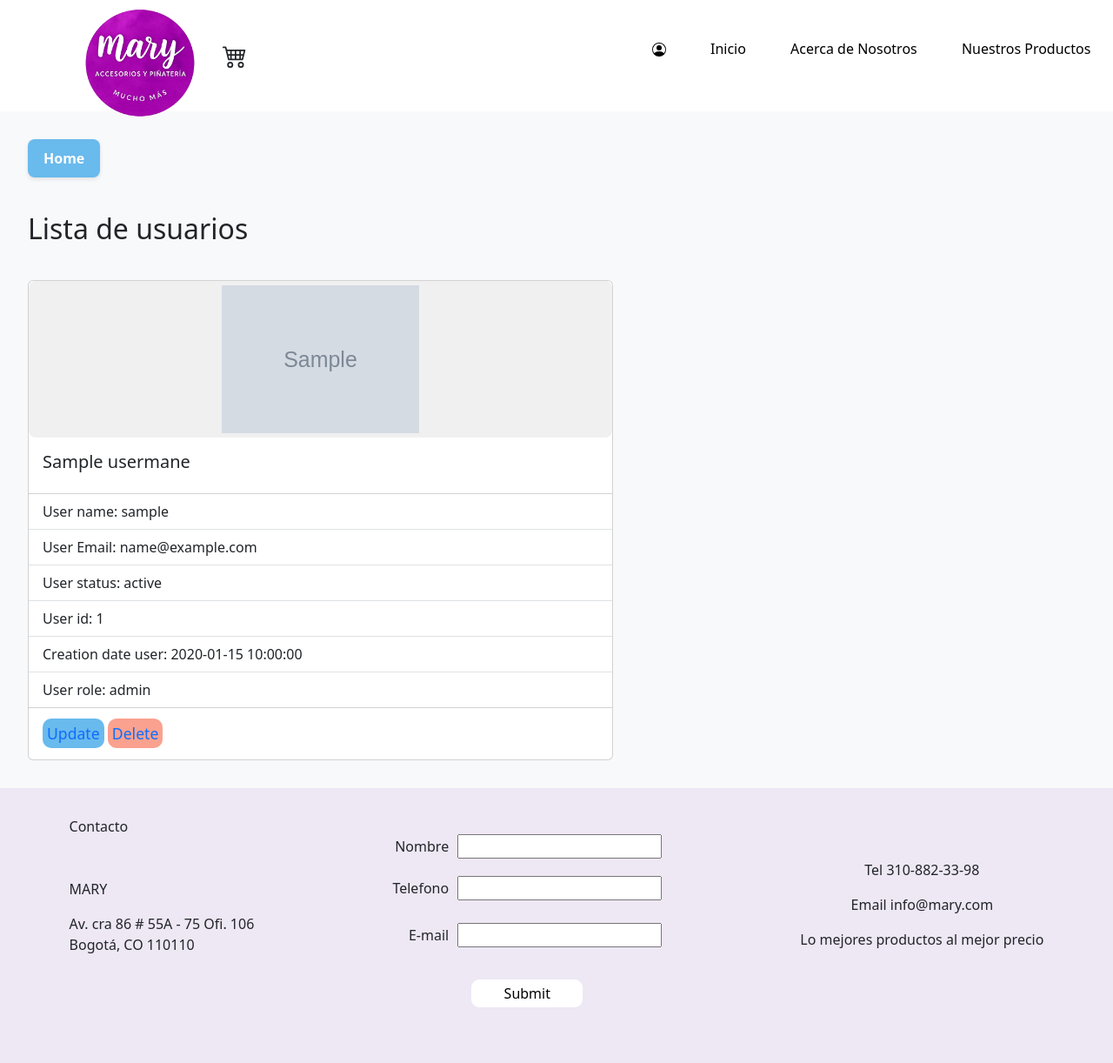
After one commit to ju4ndrc/E-commerce, a FastAPI app: template templates/users/user_detail.html in a window 1280 px wide. The commit adds this page. Shown: the whole page at 87% size. Run offline with FastAPI, Linux system fonts and the light colour scheme; the template is opened without the code that fills it: most values are stand-ins (such as "Sample title", 1, 10 or a date in 2020); grey boxes marked "Sample" are stand-in pictures; parts of the project's set-up code (start-up, migrations or seed data) failed here and were passed over.

Commit message:
[+]New templates reponses created; [!]Need fix some features

```diff
--- /dev/null
+++ b/static/users_list.css
@@ -0,0 +1,130 @@
+* {
+    margin: 0;
+    padding: 0;
+    box-sizing: border-box;
+}
+.btn-home {
+  display: inline-block;
+  background-color: #69BAED;
+  color: white;
+  padding: 10px 18px;
+  font-weight: bold;
+  text-decoration: none;
+  border-radius: 8px;
+  box-shadow: 0 2px 5px rgba(0,0,0,0.1);
+  transition: background 0.3s, transform 0.2s;
+  margin-bottom: 1rem;
+}
+
+.btn-home:hover {
+  background-color: #4aa4d0;
+  transform: translateY(-2px);
+}
+
+
+.crud-container {
+  display: flex;
+  flex-wrap: wrap;
+  gap: 2rem;
+  padding: 2rem;
+  padding-top: 10rem;
+  justify-content: space-between;
+  background-color: #f8f9fa;
+}
+
+
+/* Tabla */
+.product-table {
+  display: flex;
+  flex-wrap: wrap;
+  gap: 1.5rem;
+  align-items: flex-start;
+}
+
+/* Cada card */
+.product-table .card {
+  flex: 1 1 calc(33.33% - 1.5rem);
+  min-width: 250px;
+}
+.card-img-top {
+  width: 100%;
+  height: 180px;          /* tamaño fijo */
+  object-fit: contain;    /* NO recorta la imagen */
+  background-color: #f0f0f0; /* relleno para que no quede vacío */
+  padding: 5px;           /* opcional, para que respire */
+  border-radius: 8px;     /* opcional */
+}
+
+
+.product-table h2 {
+  width: 100%;
+  margin-bottom: 1rem;
+
+}
+
+table {
+  width: 100%;
+  border-collapse: collapse;
+}
+
+thead {
+  background-color: pink;
+  color: black;
+}
+
+th, td {
+  padding: 0.8rem;
+  text-align: left;
+  border-bottom: 1px solid #ddd;
+}
+
+tbody tr:hover {
+  background-color: #f3f3f3;
+}
+
+.card-link-edit, .card-link-delete {
+    background: none;
+    border: none;
+    cursor: pointer;
+    font-size: 1.1rem;
+}
+
+.card-link-edit{
+    background-color: #69BAED;
+    border-radius: 10px;
+    padding: 5px;
+    text-decoration: none;
+}
+.card-link-delete{
+    background-color: #FAA18F;
+    border-radius: 10px;
+    padding: 5px;
+    text-decoration: none;
+}
+.card-link:hover {
+  color: #182DC8;
+}
+
+.card-link-delete:hover {
+  color: #dc3545;
+}
+
+/* Responsive */
+@media (max-width: 768px) {
+  .crud-container {
+    flex-direction: column;
+  }
+
+  .product-form,
+  .product-table {
+    width: 100%;
+  }
+    .product-table {
+    flex-direction: column;
+  }
+
+  .product-table .card {
+    width: 100%;
+    flex: none;
+  }
+}
--- a/templates/components/headerComponent.html
+++ b/templates/components/headerComponent.html
@@ -1,4 +1,17 @@
+<!DOCTYPE html>
+<html lang="en">
+<head>
+    <meta charset="UTF-8">
+    <meta name="viewport" content="width=device-width, initial-scale=1.0">
+    <link rel="stylesheet" href="./styles/index.css">
+    <link href="https://cdn.jsdelivr.net/npm/bootstrap@5.3.8/dist/css/bootstrap.min.css" rel="stylesheet" integrity="sha384-sRIl4kxILFvY47J16cr9ZwB07vP4J8+LH7qKQnuqkuIAvNWLzeN8tE5YBujZqJLB" crossorigin="anonymous">
+    <link href="{{ url_for('static', path='/index.css') }}" rel="stylesheet">
+    <link href="{{ url_for('static', path='/index.css') }}" rel="stylesheet">
+    <link href="{{ url_for('static', path='/users_list.css') }}" rel="stylesheet">
 
+    <title>Mary Accesories</title>
+    <link rel="icon" href="/templates/img/final_logo_web.png">
+</head>
   <header class="header">
         <div class="container container-sm container-md container-lg header-container">
 
@@ -21,10 +34,12 @@
                 <input type="checkbox" id="menu-toggle" class="menu-toggle visually-hidden">
                 <label for="menu-toggle" class="menu-icon">&#9776;</label>
                 <ul class="menu-list">
+                  <li class="menu-item"><a href="#servicios"><svg xmlns="http://www.w3.org/2000/svg" width="16" height="16" fill="currentColor" class="bi bi-person-circle" viewBox="0 0 16 16">
+  <path d="M11 6a3 3 0 1 1-6 0 3 3 0 0 1 6 0"/>
+  <path fill-rule="evenodd" d="M0 8a8 8 0 1 1 16 0A8 8 0 0 1 0 8m8-7a7 7 0 0 0-5.468 11.37C3.242 11.226 4.805 10 8 10s4.757 1.225 5.468 2.37A7 7 0 0 0 8 1"/>
+</svg></a></li>
                   <li class="menu-item"><a href="#">Inicio</a></li>
-                  <li class="menu-item"><a href="#about">Acerca de Nosotros</a>
-
-                  </li>
+                  <li class="menu-item"><a href="#about">Acerca de Nosotros</a></li>
                   <li class="menu-item"><a href="#servicios">Nuestros Productos</a></li>
 
 
--- /dev/null
+++ b/templates/users/show_users.html
@@ -0,0 +1,38 @@
+<main class="crud-container">
+
+  <section class="product-table">
+
+    <!-- Botón Home encima del título -->
+    <a href="/" class="btn-home">Home</a>
+
+    <h2>Lista de usuarios</h2>
+
+    {% for user in users %}
+    <div class="card" style="width: 18rem;">
+        {% if user.img %}
+        <img src="{{user.img}}" class="card-img-top" alt="{{user.name}}">
+        {% endif %}
+
+        <div class="card-body">
+            <h5 class="card-title">{{user.usermane}}</h5>
+        </div>
+
+        <ul class="list-group list-group-flush">
+            <li class="list-group-item">User name: {{user.username}}</li>
+            <li class="list-group-item">User Email: {{user.email}}</li>
+            <li class="list-group-item">User status: {{user.status}}</li>
+            <li class="list-group-item">User id: {{user.id}}</li>
+            <li class="list-group-item">Creation date user: {{user.date}}</li>
+            <li class="list-group-item">User role: {{user.role}}</li>
+        </ul>
+
+        <div class="card-body">
+            <a href="#" class="card-link-edit">Update</a>
+            <a href="#" class="card-link-delete">Delete</a>
+        </div>
+    </div>
+    {% endfor %}
+
+  </section>
+
+</main>
--- /dev/null
+++ b/templates/users/user_detail.html
@@ -0,0 +1,5 @@
+{%include 'components/headerComponent.html' %}
+
+{%include 'users/show_users.html' %}
+
+{% include 'components/footerComponent.html' %}
```
Also changed, not shown: templates/base.html (+1 -13 lines).
